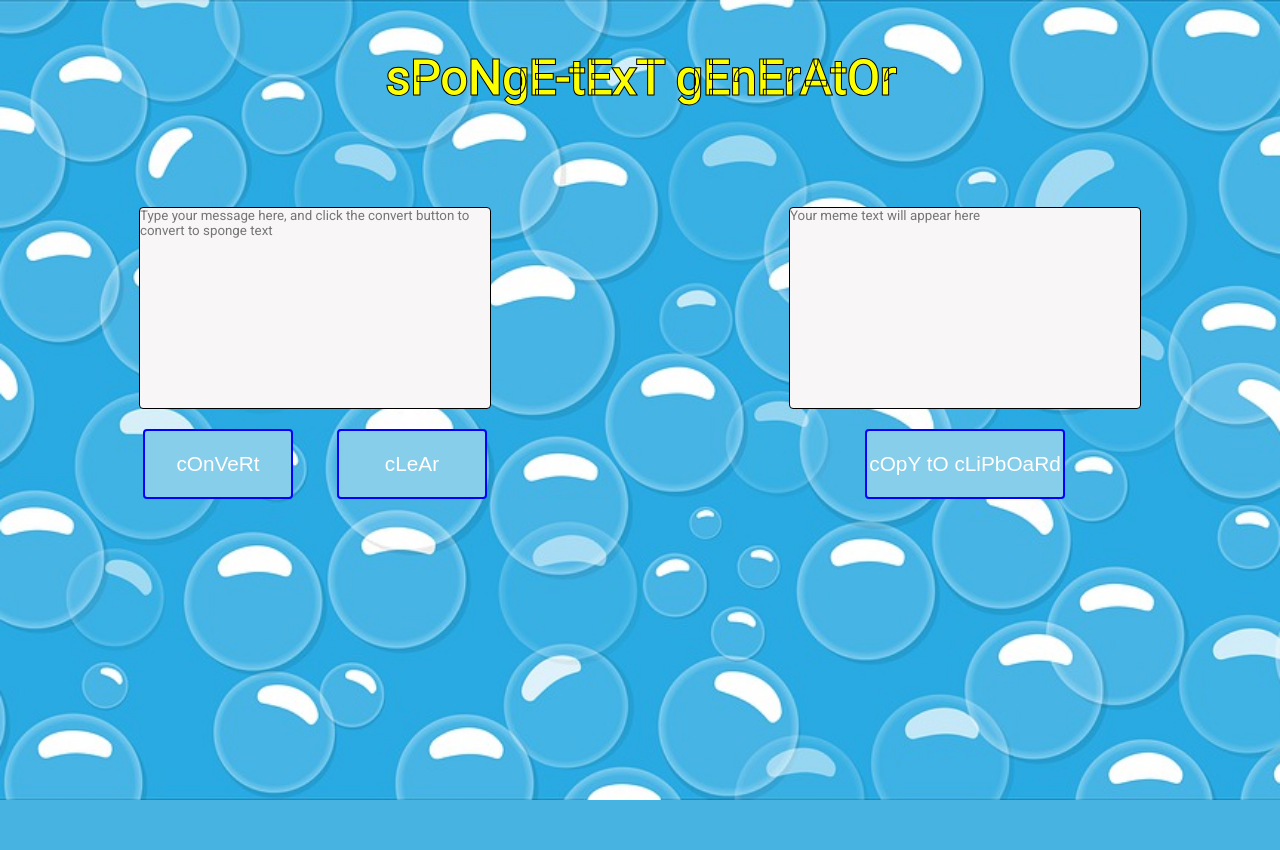
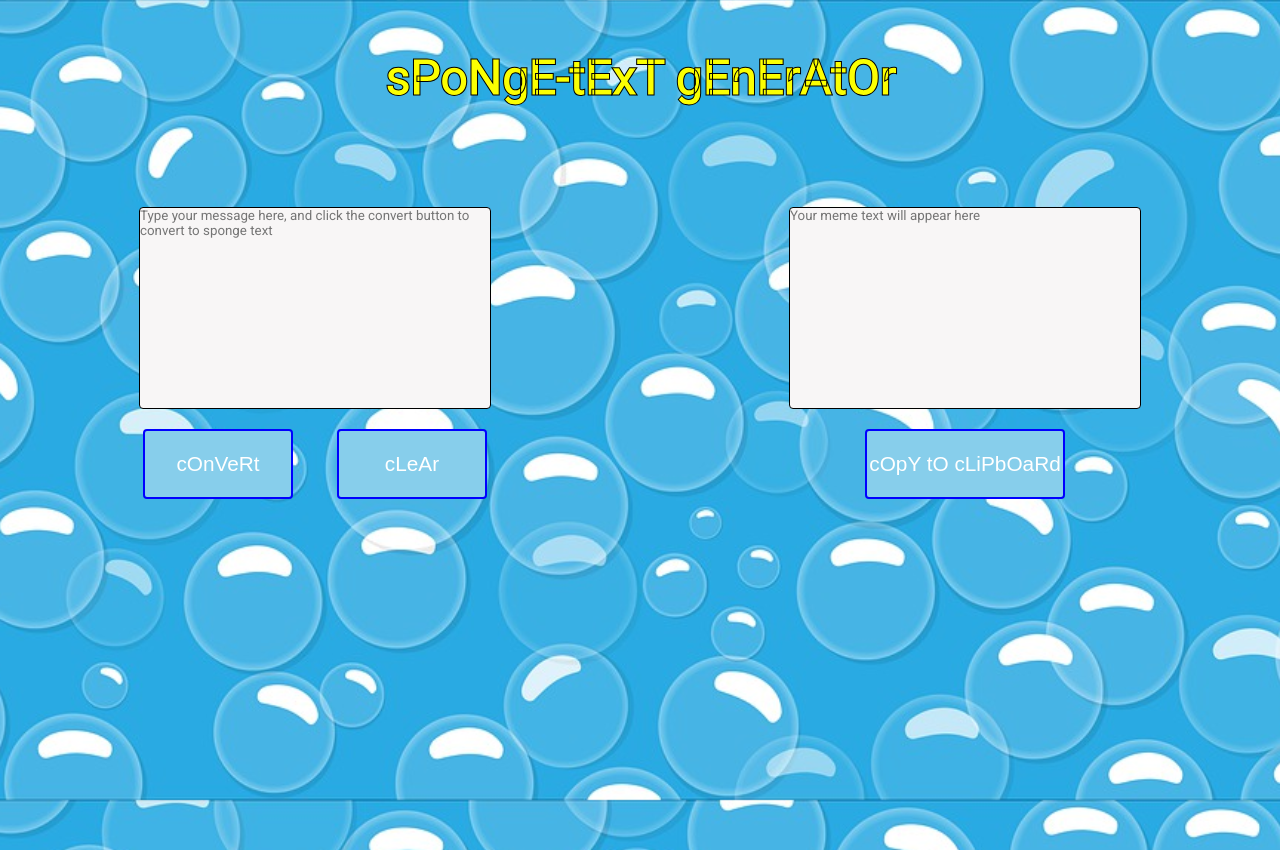
Before and after one commit to KaizenD3v/sponge-text, a PHP site: page / in a window 1280 px wide. Before the commit the page ends 800 px from the top, so only its background shows below. Run offline with PHP 8.4, Linux system fonts and the light colour scheme.

Commit message:
test commit

```diff
--- a/sponge-text-generator/converter.css
+++ b/sponge-text-generator/converter.css
@@ -10,7 +10,7 @@
 
 html {
 	font-size: 100%;
-
+	height: 100vh;
 }
 
 body {
@@ -21,7 +21,7 @@ body {
 	background-size: cover;
 	font-family: var(--text-style);
 	background-color: #5edfff;
-	height: 5vh;
+	height: 100vh;
 
 }
 
```
